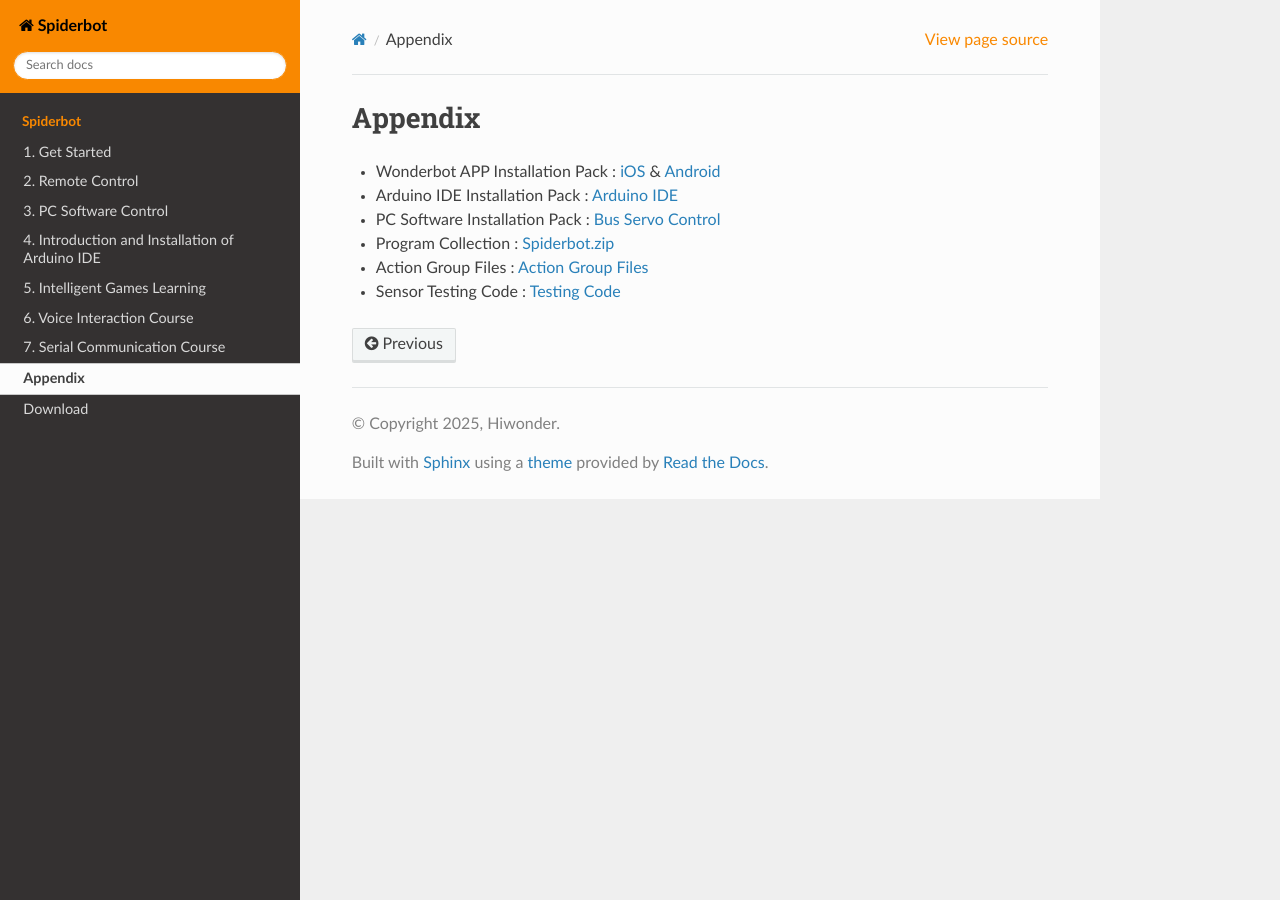
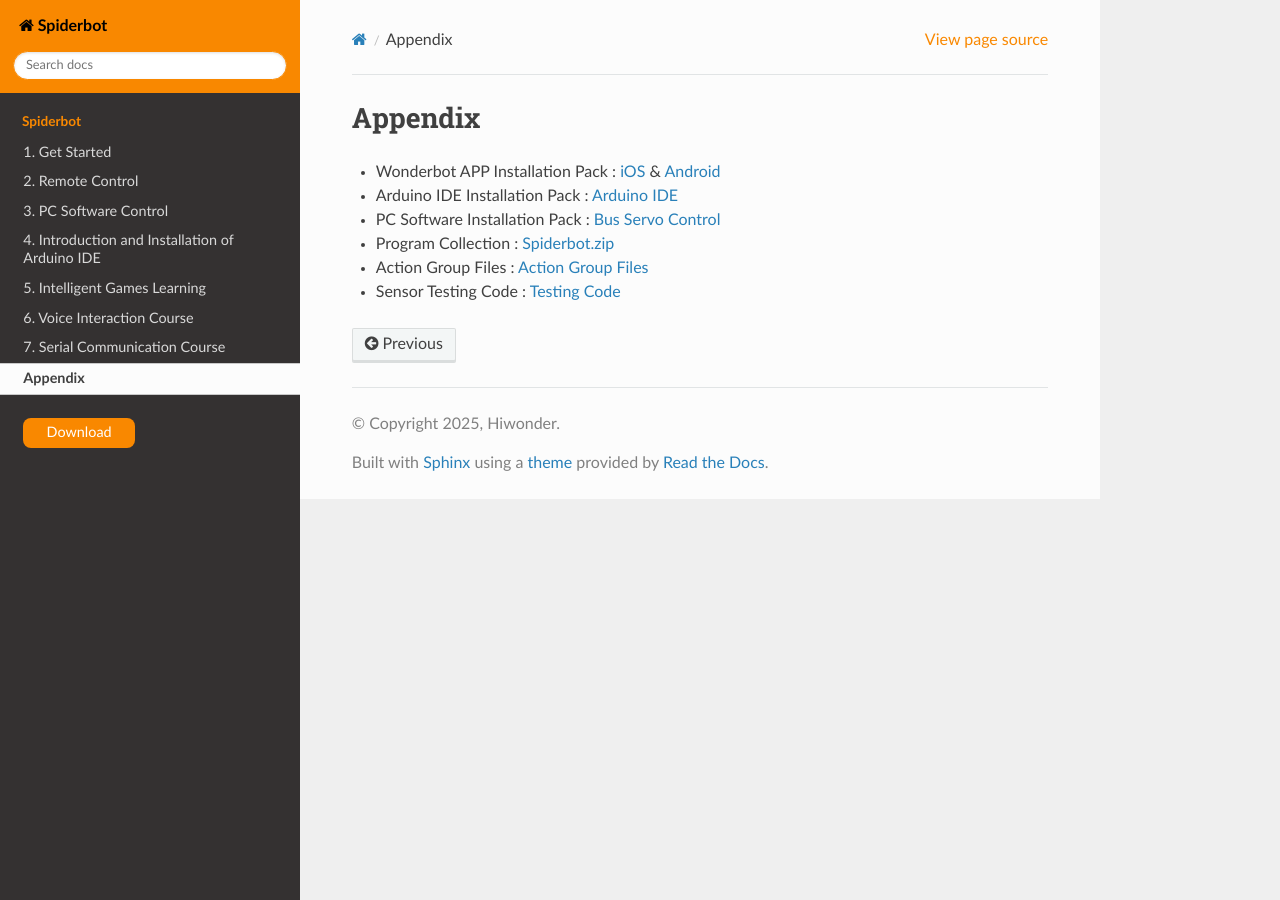
Before and after one commit to Hiwonder-docs/Spiderbot, a Sphinx documentation site: the page built from source/docs/Appendix.md, in a window 1280 px wide. Built offline with Sphinx 7.4.7 and the Read the Docs theme 3.1.0, drawn with Linux system fonts in a browser that asks for light colours.

Commit message:
Spiderbot 3

```diff
--- a/source/_static/style.css
+++ b/source/_static/style.css
@@ -1,8 +1,19 @@
 section p {
     margin: 0 0 18px;
 }
+.highlight span.err{
+    border:none;
+}
 .caption{
     display:none;
+}
+.wy-menu-vertical > ul > li:last-child >a{
+    display: block;
+    width: fit-content;
+    margin: 1.618em;
+    background: #f98800;
+    color: #fff;
+    border-radius: 8px;
 }
 .wy-nav-side .wy-menu-vertical header, .wy-menu-vertical p.caption{
     color: #f98800;
--- a/source/docs/Appendix.md
+++ b/source/docs/Appendix.md
@@ -2,7 +2,7 @@
 
 * Wonderbot APP Installation Pack : [iOS](https://apps.apple.com/us/app/wonderbot-robot/id1519146341) & [Android](https://play.google.com/store/apps/details?id=com.Wonder.bot)
 * Arduino IDE Installation Pack : [Arduino IDE](https://drive.google.com/drive/folders/11YIhtGbHlWg53pQuPXkmm4BttM-OrxYG?usp=sharing)
-* PC Software Installation Pack : [Bus Servo Control](https://drive.google.com/drive/folders/101HTPm4ZJZEXJ5qEu1RQWElgqXzpN6y1?usp=sharing)
+* PC Software Installation Pack : [Bus Servo Control](https://www.hiwonder.net/robot-debugging-software)
 * Program Collection : [Spiderbot.zip](https://drive.google.com/drive/folders/192AF2Yilz8WhfS-qR3D2CyCtTNbxPnk3?usp=sharing)
 * Action Group Files : [Action Group Files](https://drive.google.com/drive/folders/1uU6AxAv2uwGNZ3ufLyNOTW77enG6vEPy?usp=sharing)
 * Sensor Testing Code : [Testing Code](https://drive.google.com/drive/folders/1JMXIBH7Dn4OWRtw9Y4j1mnqpS8UXpjHl?usp=sharing)
```
